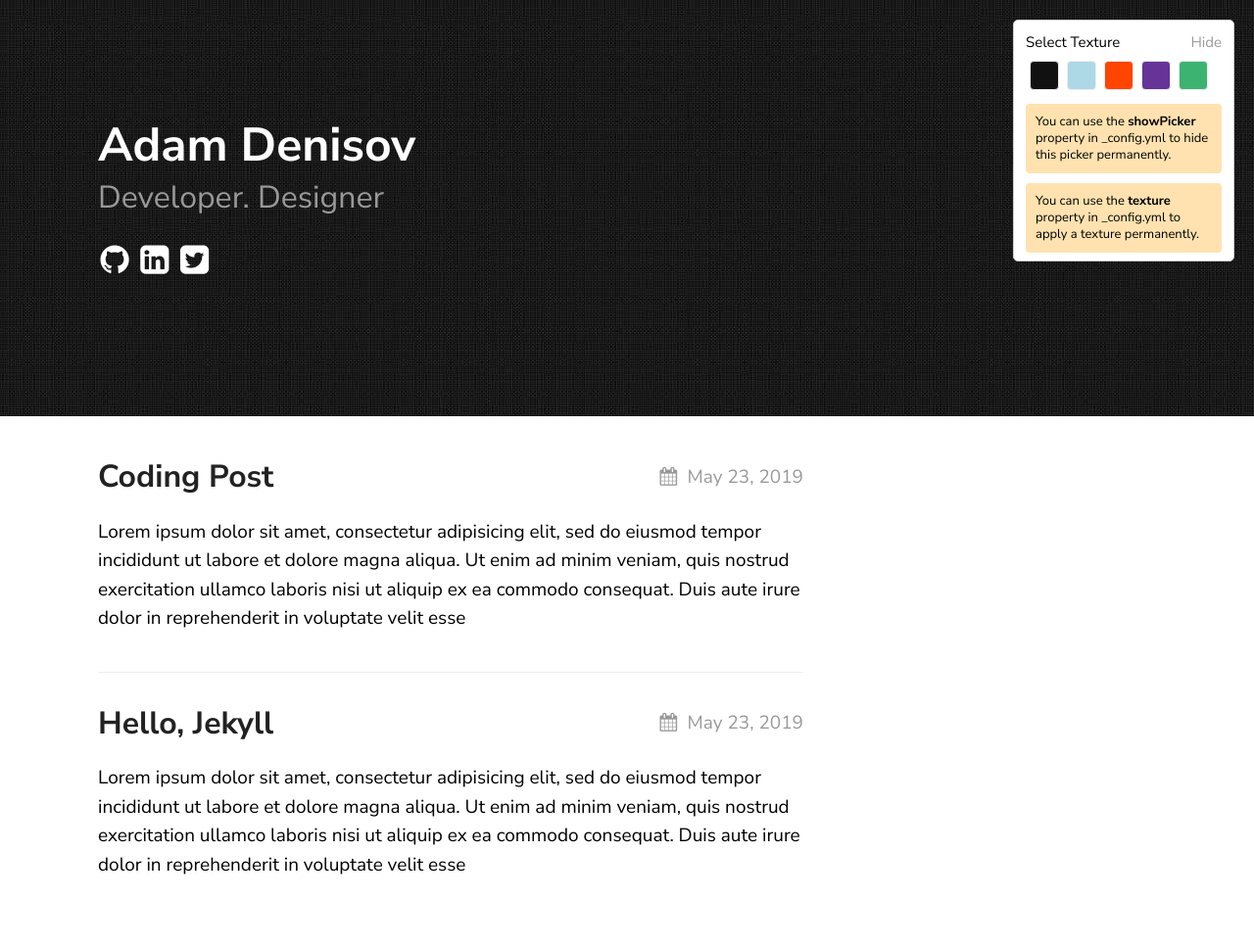
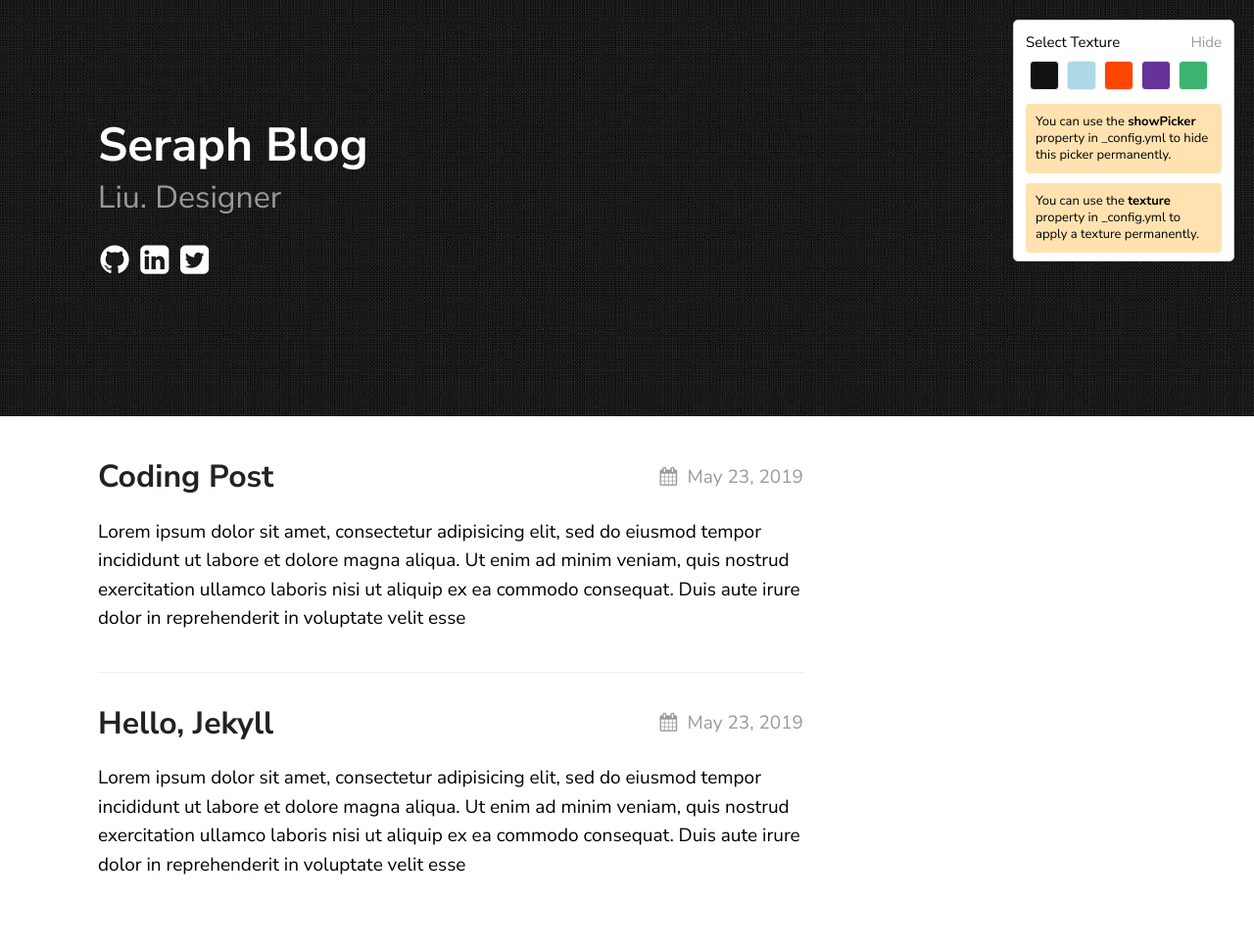
Before and after one commit to Seraph1990/Seraph1990.github.io, a Jekyll site: the page built from index.md, in a window 1280 px wide. Shown: the whole page at 98% size. Built offline with Jekyll 4.4.1, drawn with Linux system fonts in a browser that asks for light colours.

Commit message:
Update _config.yml

```diff
--- a/_config.yml
+++ b/_config.yml
@@ -1,6 +1,6 @@
-title: Texture Theme
-author: GitHub User
-email: your-email@domain.com
+title: Seraph Blog
+author: seraph1990
+email: 13070195207@163.com
 description: > # this means to ignore newlines until "show_exerpts:"
   Write an awesome description for your new site here. You can edit this
   line in _config.yml. It will appear in your document head meta (for
@@ -15,8 +15,8 @@ sass:
 
 permalink: /posts/:title/
 texture:
-  title: Adam Denisov
-  tagline: Developer. Designer
+  title: Seraph Blog
+  tagline: Liu. Designer
   date_format: "%b %-d, %Y"
   style: black
   showNav: false
@@ -24,9 +24,9 @@ texture:
 
   # generate social links in footer
   social_links:
-    twitter: thelehhman
-    github:  thelehhman
-    linkedIn: in/thelehhman
+    twitter: seraph1990
+    github:  seraph1990
+    linkedIn: in/liushupeng
     rss: rss
 
 
```
